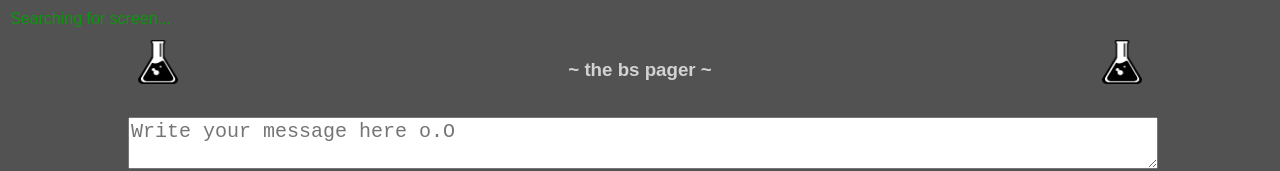
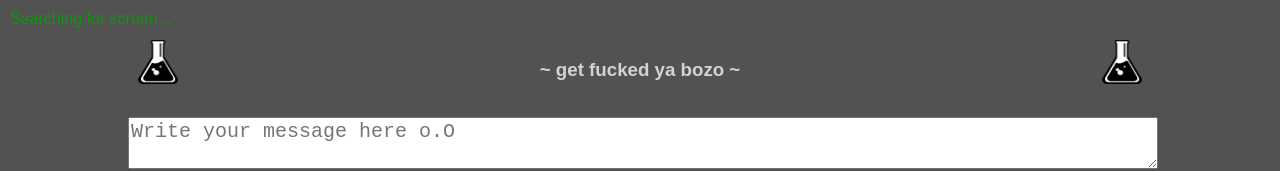
Before and after one commit to jpmc3630/blazing-marquee, a React (Create React App) app in the folder client/: page / in a window 1280 px wide. Shown: the top 171 px of the page. Built offline with nearby package versions, Linux system fonts and the light colour scheme.

Commit message:
Found the repo maybe

```diff
--- a/client/src/App.js
+++ b/client/src/App.js
@@ -200,7 +200,7 @@ class App extends Component {
                    : null }
 
                 <div className="heading-div">
-                  <img src="./flask.png" className="flask" alt=""></img><h3 className="heading-label"> ~ the bs pager ~ </h3> <img className="flask" src="./flask.png" alt=""></img>
+                  <img src="./flask.png" className="flask" alt=""></img><h3 className="heading-label"> ~ get fucked ya bozo ~ </h3> <img className="flask" src="./flask.png" alt=""></img>
                 </div>
                             <label className="status-label" htmlFor="username">{this.state.statusMessage}</label>
                             <br></br>
```
